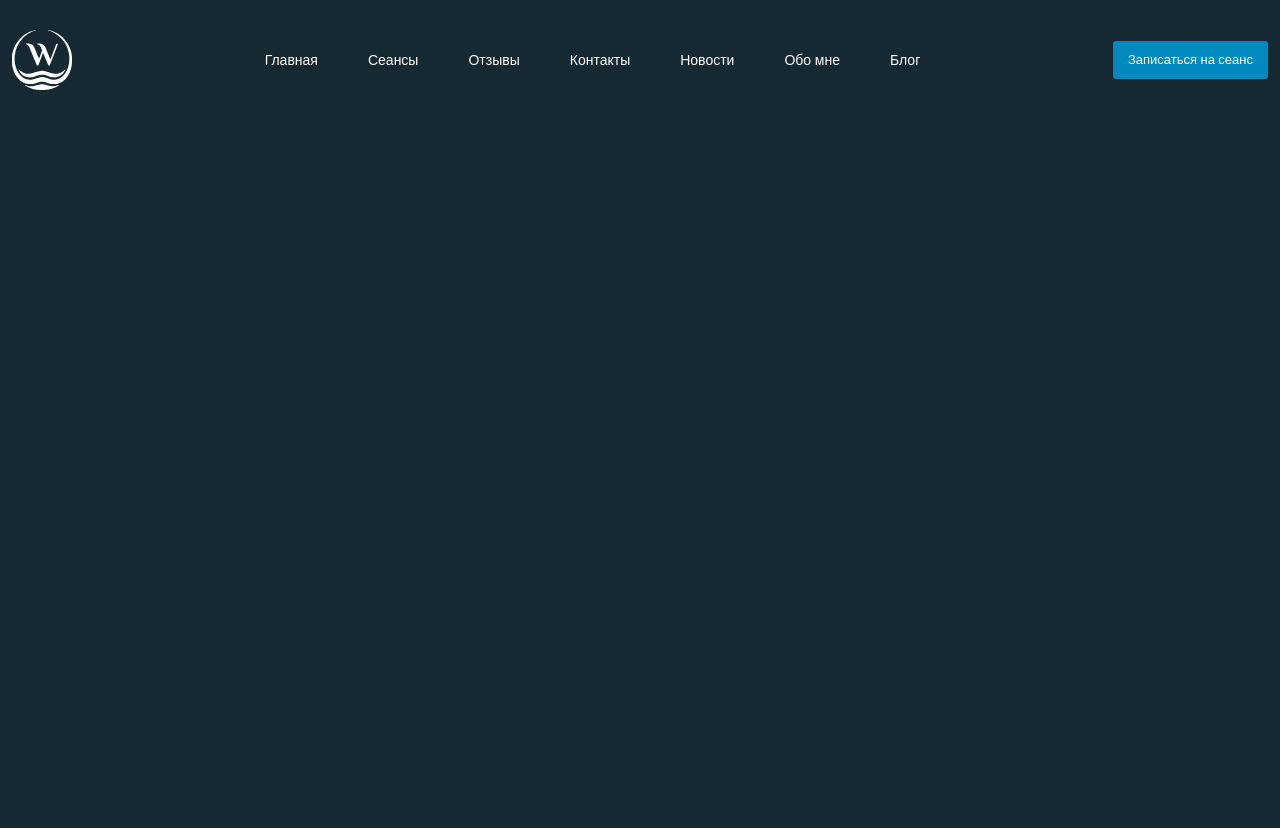
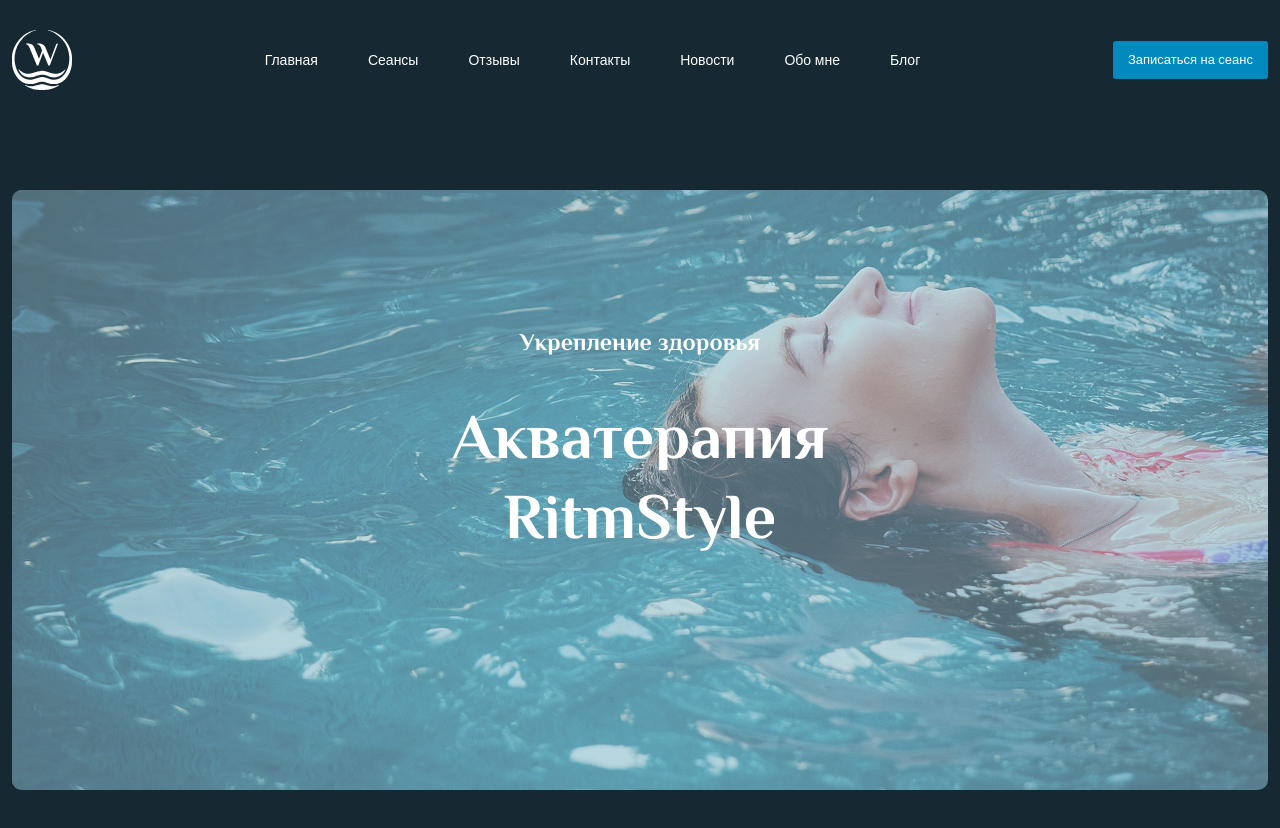
Before and after one commit to mirzayev-oktay/ritm-style, a plain HTML site: page index.html in a window 1280 px wide. Before the commit the page ends 800 px from the top, so only its background shows below. Drawn offline with nearby package versions, Linux system fonts and the light colour scheme; files that its build step writes are made by us from their sources.

Commit message:
create hero

```diff
--- a/index.html
+++ b/index.html
@@ -30,5 +30,13 @@
         </div>
       </div>
     </nav>
+    <div class="hero">
+      <div class="container">
+        <div class="hero-wrapper">
+          <h5>Укрепление здоровья</h5>
+          <h1>Акватерапия RitmStyle</h1>
+        </div>
+      </div>
+    </div>
   </body>
 </html>
--- /dev/null
+++ b/scss/_hero.scss
@@ -0,0 +1,38 @@
+@use "variables" as *;
+
+.hero {
+  padding: 70px 0;
+  &-wrapper {
+    background-image: url("/images/hero-img.jpg");
+    min-height: 600px;
+    border-radius: 10px;
+    display: flex;
+    gap: 40px;
+    flex-direction: column;
+    align-items: center;
+    padding-top: 136px;
+    width: 100%;
+  }
+  h5 {
+    font-family: $secondaryFont;
+    font-size: 24px;
+    font-weight: 700;
+  }
+  h1 {
+    font-family: $secondaryFont;
+    font-size: 64px;
+    line-height: 80px;
+    font-weight: 700;
+    max-width: 587px;
+    text-align: center;
+  }
+}
+
+@media (max-width: 500px) {
+  .hero-wrapper {
+    h1 {
+      font-size: 35px;
+      line-height: 45px;
+    }
+  }
+}
--- a/scss/style.scss
+++ b/scss/style.scss
@@ -1,5 +1,6 @@
 @use "variables" as *;
 @use "navbar" as *;
+@use "hero" as *;
 
 * {
   margin: 0;
```
Also changed, not shown: images/hero-img.jpg (added).
